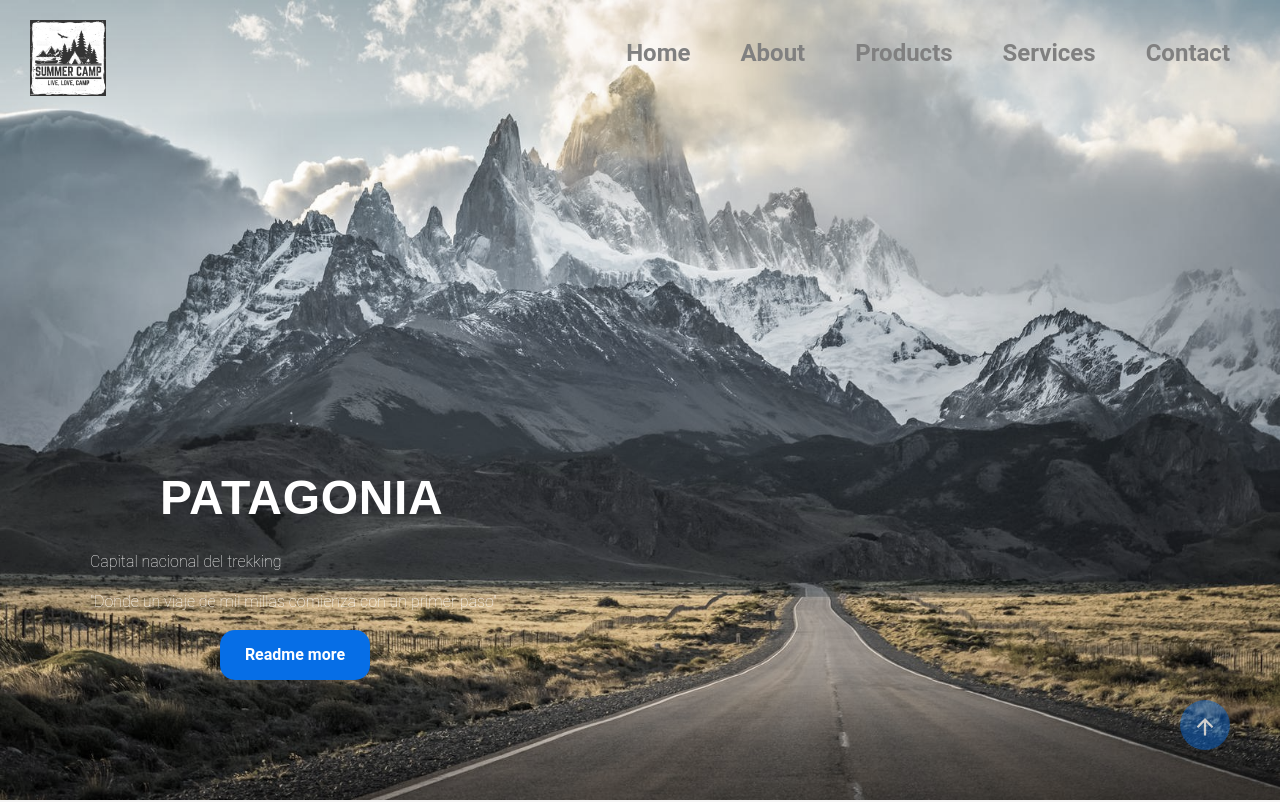
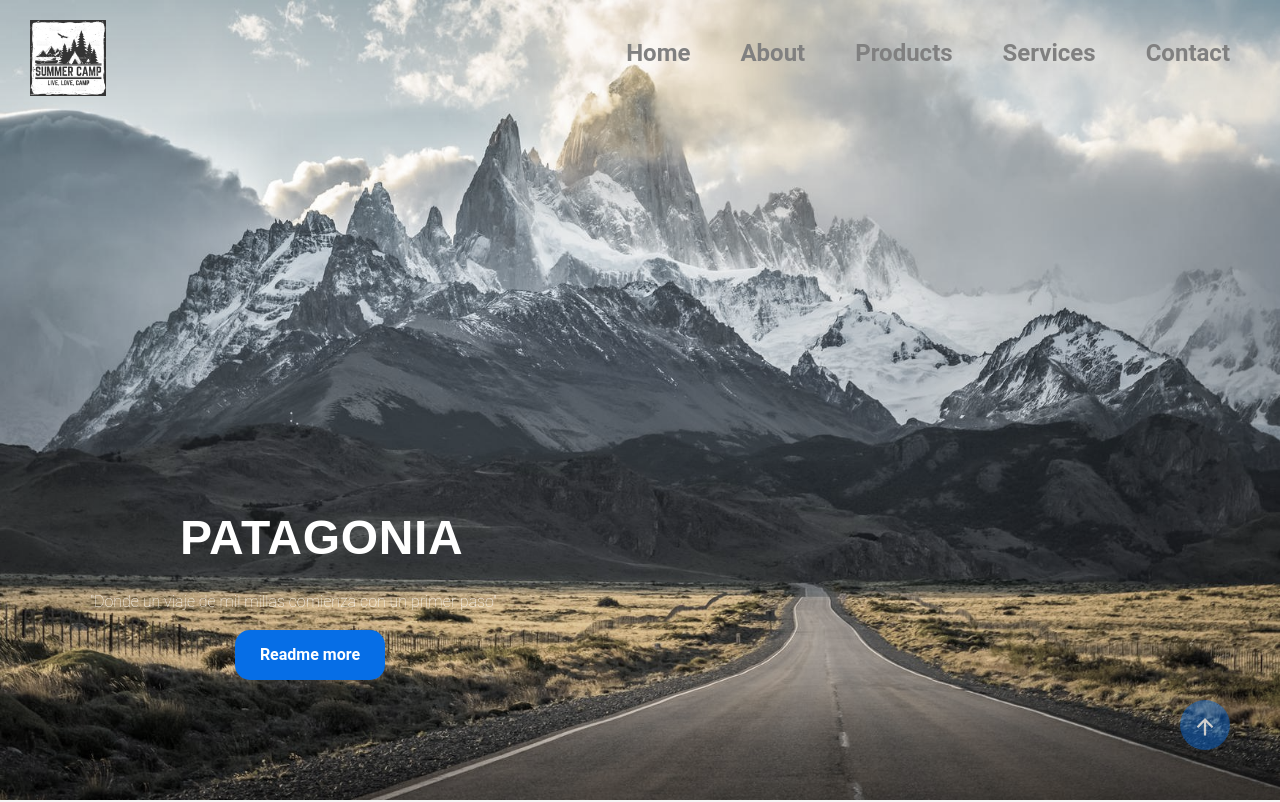
Before and after one commit to PabloComin07/Pin_Grupo_8, a React (Create React App) app: page / in a window 1280 px wide. Shown: the top 802 px of the page. Built offline with nearby package versions, Linux system fonts and the light colour scheme.

Commit message:
se corrige texto del primer bloque

```diff
--- a/src/App.css
+++ b/src/App.css
@@ -87,7 +87,7 @@ ul li:hover a:before {
 }
 
 .parrafo1 {
-  margin-left: 90px;
+  margin-left: 110px;
   letter-spacing: 0.67px;
   color: #FFFFFF;
   font-family: Poppins, sans-serif;
@@ -96,13 +96,6 @@ ul li:hover a:before {
 }
 
 .parrafo2 {
-  margin-left: 20px;
-  font-family: roboto, verdana;
-  font-weight: 100;
-  font-size: 1em;
-}
-
-.parrafo3 {
   margin-left: 20px;
   font-family: roboto, verdana;
   font-weight: 100;
@@ -123,7 +116,7 @@ ul li:hover a:before {
 
 /* Estilos para el boton readme */
 .button_readme {
-  margin-left: 150px;
+  margin-left: 165px;
   height: 50px;
   width: 150px;
   font-size: 1em; /* em= es una unidad relativa. 1.6 veces el tamaño de la letra de su contenedor. Si cambio la letra lo demas se ajusta */
@@ -144,17 +137,3 @@ ul li:hover a:before {
 .button_readme:hover {
   background-color: #138ddff1;
 }
-
-/******************** segundo contenedor *****************************/
-
-
-
-/******************** tercer contenedor *****************************/
-
-
-
-/******************** cuarto contenedor *****************************/
-
-
-
-/******************** quinto contenedor *****************************/
--- a/src/App.js
+++ b/src/App.js
@@ -24,8 +24,7 @@ function App() {
         </ul>
         <div className='texto_primer_contenedor'>
           <p className='parrafo1'>PATAGONIA</p>
-          <p className='parrafo2'>Capital nacional del trekking</p>
-          <p className='parrafo3'>"Donde un viaje de mil millas comienza con un primer paso"</p>
+          <p className='parrafo2'>"Donde un viaje de mil millas comienza con un primer paso"</p>
           <button className='button_readme'>Readme more</button>
         </div>
       </div>
```
